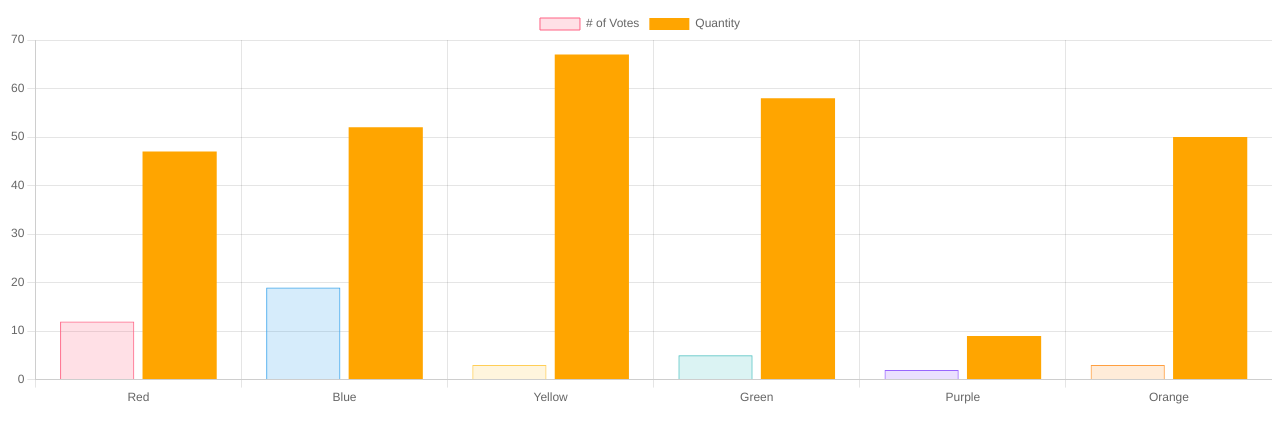
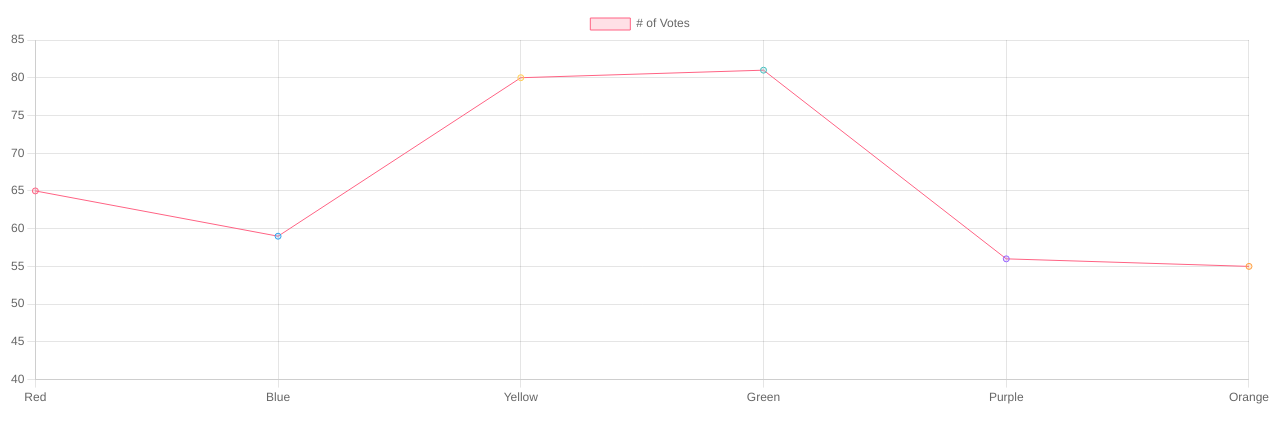
Before and after one commit to shahnewaz171/chart.js-practice, a React (Create React App) app: page / in a window 1280 px wide. Shown: the top 442 px of the page. Built offline with nearby package versions, Linux system fonts and the light colour scheme.

Commit message:
line chart

```diff
--- a/src/App.js
+++ b/src/App.js
@@ -1,11 +1,13 @@
 import './App.css';
 import BarChart from './components/BarChart';
+import LineChart from './components/LineChart';
 
 function App() {
 
   return (
       <div>
-          <BarChart />
+          {/* <BarChart /> */}
+          <LineChart />
       </div>
   );
 }
--- /dev/null
+++ b/src/components/LineChart.js
@@ -0,0 +1,54 @@
+import React from 'react';
+import { Bar, Line } from 'react-chartjs-2';
+
+const LineChart = () => {
+
+    return (
+        <div>
+            <Line
+                data={{
+                    labels: ['Red', 'Blue', 'Yellow', 'Green', 'Purple', 'Orange'],
+                    datasets: [
+                        {
+                            label: '# of Votes',
+                            data: [65, 59, 80, 81, 56, 55, 40],
+                            backgroundColor: [
+                                'rgba(255, 99, 132, 0.2)',
+                                'rgba(54, 162, 235, 0.2)',
+                                'rgba(255, 206, 86, 0.2)',
+                                'rgba(75, 192, 192, 0.2)',
+                                'rgba(153, 102, 255, 0.2)',
+                                'rgba(255, 159, 64, 0.2)'
+                            ],
+                            borderColor: [
+                                'rgba(255, 99, 132, 1)',
+                                'rgba(54, 162, 235, 1)',
+                                'rgba(255, 206, 86, 1)',
+                                'rgba(75, 192, 192, 1)',
+                                'rgba(153, 102, 255, 1)',
+                                'rgba(255, 159, 64, 1)'
+                            ],
+                            borderWidth: 1
+                        }
+                    ]
+                }}
+                height={400}
+                width={600}
+                options={{
+                    maintainAspectRatio: false,
+                    scales: {
+                        yAxis: [
+                            {
+                                ticks: {
+                                    beginAtZero: true
+                                }
+                            }
+                        ]
+                    }
+                }}
+            />
+        </div>
+    );
+};
+
+export default LineChart;
```
